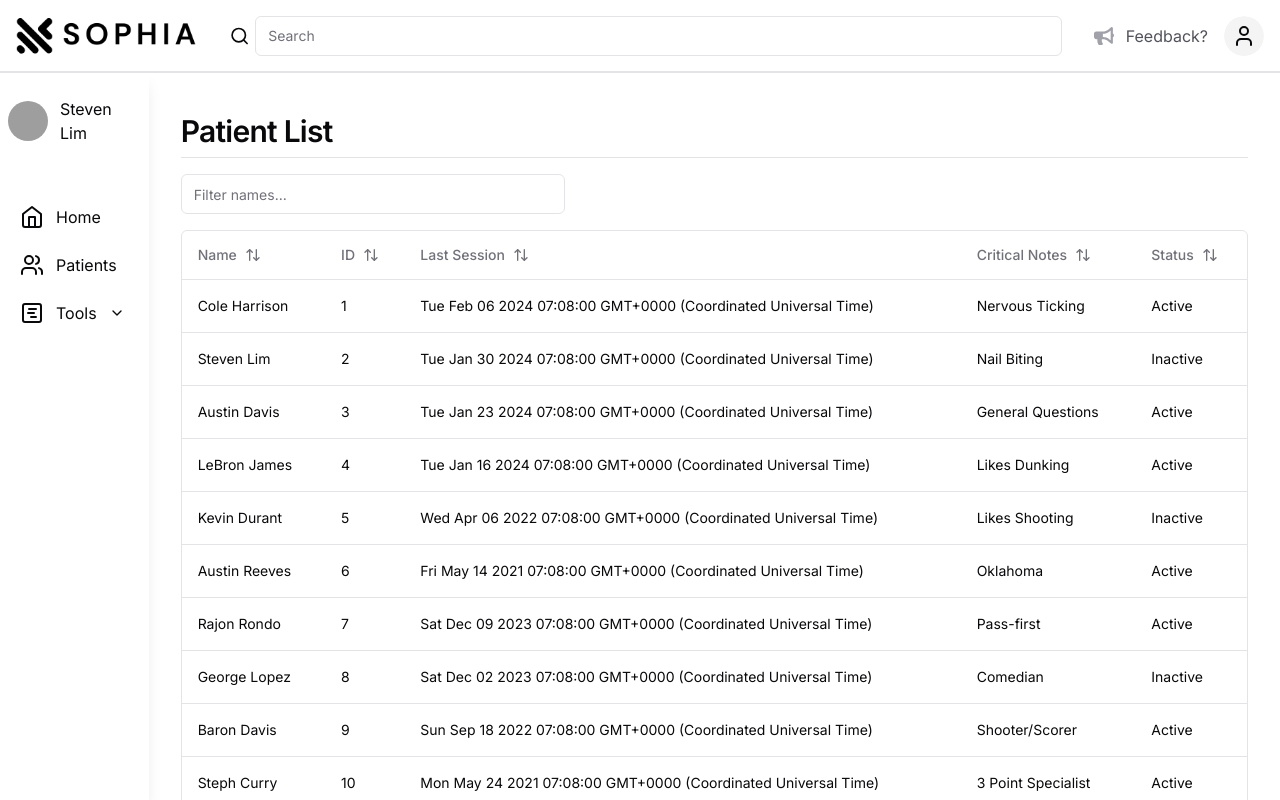
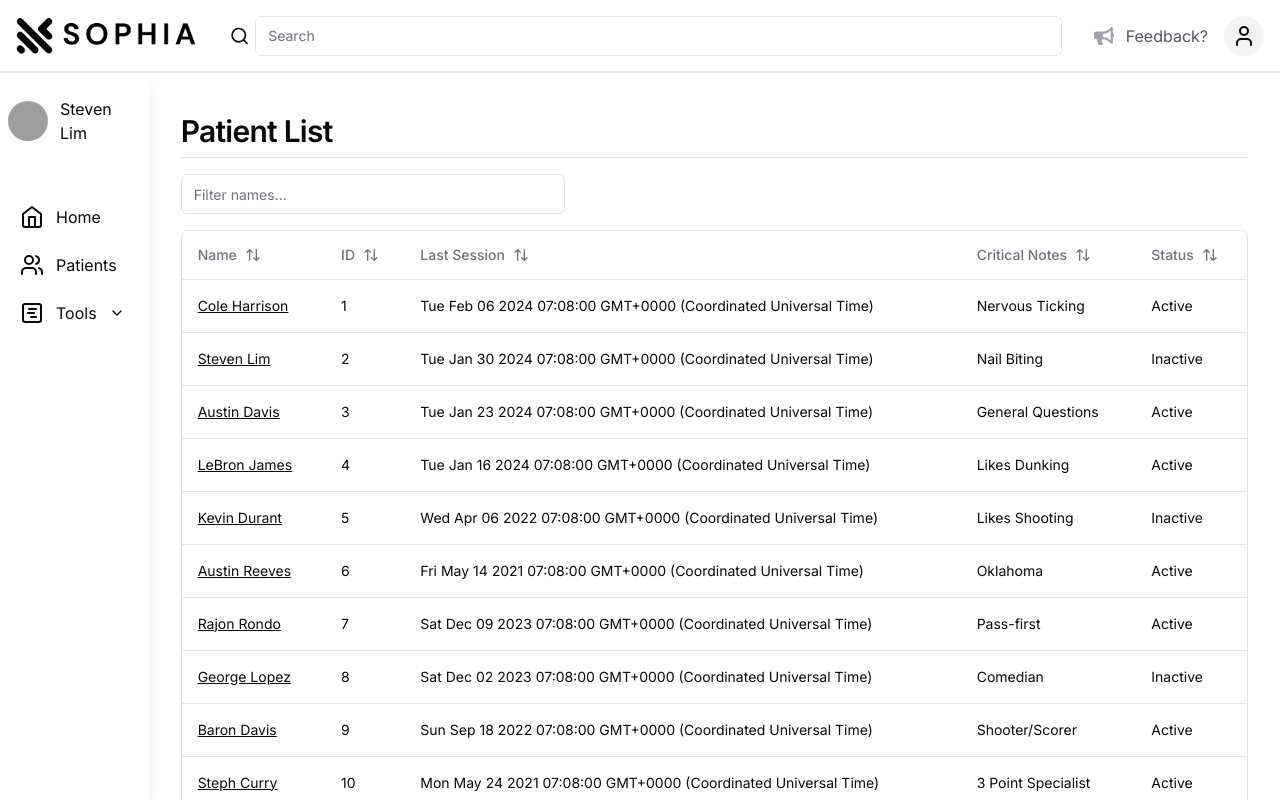
Before and after one commit to jcoleharrison/sophia_health_frontend, a Next.js app: page /patients in a window 1280 px wide. Built offline with nearby package versions, Linux system fonts and the light colour scheme; no server answers; grey boxes are pictures that could not be loaded.

Commit message:
added underline formatting for route button

```diff
--- a/components/route-button.tsx
+++ b/components/route-button.tsx
@@ -11,6 +11,7 @@ export default function RouteButton(props: RouteButtonProps) {
   return (
     <div>
       <button
+        className="underline"
         onClick={() => {
           router.push(props.url)
         }}
```
